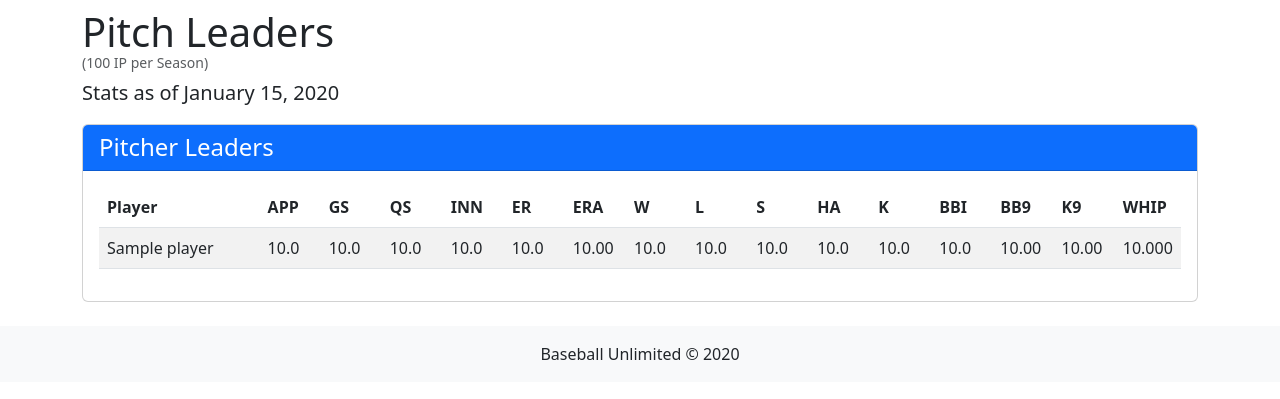
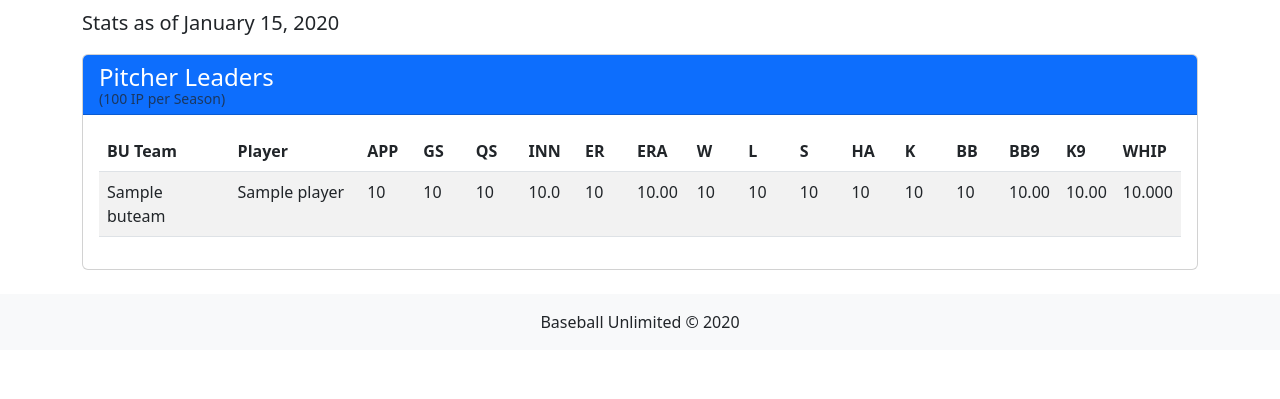
Before and after one commit to stosh99/BU2025, a Flask app: template app/templates/pitchleaders.html in a window 1280 px wide. Shown: the part 56-455 px from the top of the page. Run offline with Flask 3, Linux system fonts and the light colour scheme; the template is opened without the code that fills it: most values are stand-ins (such as "Sample title", 1, 10 or a date in 2020).

Commit message:
fourth commit

```diff
--- a/app/templates/home.html
+++ b/app/templates/home.html
@@ -7,7 +7,7 @@
     <h1 class="mb-4">Standings</h1>
     <p class="lead">Standings as of {{ date.strftime('%B %d, %Y') }}</p>
 
-    <div class="card w-75">
+    <div class="card w-80">
         <div class="card-body">
             <div class="table-responsive">
                 <table class="table table-striped table-hover">
--- a/app/templates/pitchleaders.html
+++ b/app/templates/pitchleaders.html
@@ -4,21 +4,18 @@
 
 {% block content %}
 <div class="container mt-2">
-    <div class="mb-2">
-        <h1 class="mb-0">Pitch Leaders</h1>
-        <small class="text-muted d-block" style="line-height: 1;">(100 IP per Season)</small>
-    </div>
     <p class="lead">Stats as of {{ date.strftime('%B %d, %Y') }}</p>
 
     <div class="card">
         <div class="card-header bg-primary text-white">
-            <h2 class="h4 mb-0">Pitcher Leaders</h2>
+            <h2 class="h4 mb-0">Pitcher Leaders</h2><small class="text-muted d-block" style="line-height: 1;">(100 IP per Season)</small>
         </div>
         <div class="card-body">
             <div class="table-responsive">
                 <table class="table table-striped table-hover full-width-table">
                     <thead class="thead-dark">
                         <tr>
+                            <th class="pitcher-stats-cell team-name">BU Team</th>
                             <th class="pitcher-stats-cell team-name">Player</th>
                             <th class="pitcher-stats-cell">APP</th>
                             <th class="pitcher-stats-cell">GS</th>
@@ -31,7 +28,7 @@
                             <th class="pitcher-stats-cell">S</th>
                             <th class="pitcher-stats-cell">HA</th>
                             <th class="pitcher-stats-cell">K</th>
-                            <th class="pitcher-stats-cell">BBI</th>
+                            <th class="pitcher-stats-cell">BB</th>
                             <th class="pitcher-stats-cell">BB9</th>
                             <th class="pitcher-stats-cell">K9</th>
                             <th class="pitcher-stats-cell">WHIP</th>
@@ -40,19 +37,20 @@
                     <tbody>
                         {% for player in players %}
                         <tr>
+                            <td class="pitcher-stats-cell team-name">{{ player.BUTeam }}</td>
                             <td class="pitcher-stats-cell team-name">{{ player.clean_name }}</td>
-                            <td class="pitcher-stats-cell">{{ "%.1f"|format(player.APP|float) }}</td>
-                            <td class="pitcher-stats-cell">{{ "%.1f"|format(player.GS|float) }}</td>
-                            <td class="pitcher-stats-cell">{{ "%.1f"|format(player.QS|float) }}</td>
+                            <td class="pitcher-stats-cell">{{ "%d"|format(player.APP|int) }}</td>
+                            <td class="pitcher-stats-cell">{{ "%d"|format(player.GS|int) }}</td>
+                            <td class="pitcher-stats-cell">{{ "%d"|format(player.QS|int) }}</td>
                             <td class="pitcher-stats-cell">{{ "%.1f"|format(player.INN|float) }}</td>
-                            <td class="pitcher-stats-cell">{{ "%.1f"|format(player.ER|float) }}</td>
+                            <td class="pitcher-stats-cell">{{ "%d"|format(player.ER|int) }}</td>
                             <td class="pitcher-stats-cell">{{ "%.2f"|format(player.ERA|float) }}</td>
-                            <td class="pitcher-stats-cell">{{ "%.1f"|format(player.W|float) }}</td>
-                            <td class="pitcher-stats-cell">{{ "%.1f"|format(player.L|float) }}</td>
-                            <td class="pitcher-stats-cell">{{ "%.1f"|format(player.S|float) }}</td>
-                            <td class="pitcher-stats-cell">{{ "%.1f"|format(player.HA|float) }}</td>
-                            <td class="pitcher-stats-cell">{{ "%.1f"|format(player.K|float) }}</td>
-                            <td class="pitcher-stats-cell">{{ "%.1f"|format(player.BBI|float) }}</td>
+                            <td class="pitcher-stats-cell">{{ "%d"|format(player.W|int)}}</td>
+                            <td class="pitcher-stats-cell">{{ "%d"|format(player.L|int) }}</td>
+                            <td class="pitcher-stats-cell">{{ "%d"|format(player.S|int) }}</td>
+                            <td class="pitcher-stats-cell">{{ "%d"|format(player.HA|int)}}</td>
+                            <td class="pitcher-stats-cell">{{ "%d"|format(player.K|int) }}</td>
+                            <td class="pitcher-stats-cell">{{ "%d"|format(player.BBI|int) }}</td>
                             <td class="pitcher-stats-cell">{{ "%.2f"|format(player.BB9|float) }}</td>
                             <td class="pitcher-stats-cell">{{ "%.2f"|format(player.K9|float) }}</td>
                             <td class="pitcher-stats-cell">{{ "%.3f"|format(player.WHIP|float) }}</td>
--- a/app/templates/teamstats.html
+++ b/app/templates/teamstats.html
@@ -4,7 +4,6 @@
 
 {% block content %}
 <div class="container mt-4">
-    <h1 class="mb-4">Team Stats</h1>
     <p class="lead">Stats as of {{ date.strftime('%B %d, %Y') }}</p>
 
     <div class="card mb-5">
```
Also changed, not shown: app/templates/hitleaders.html (+13 -15 lines).
